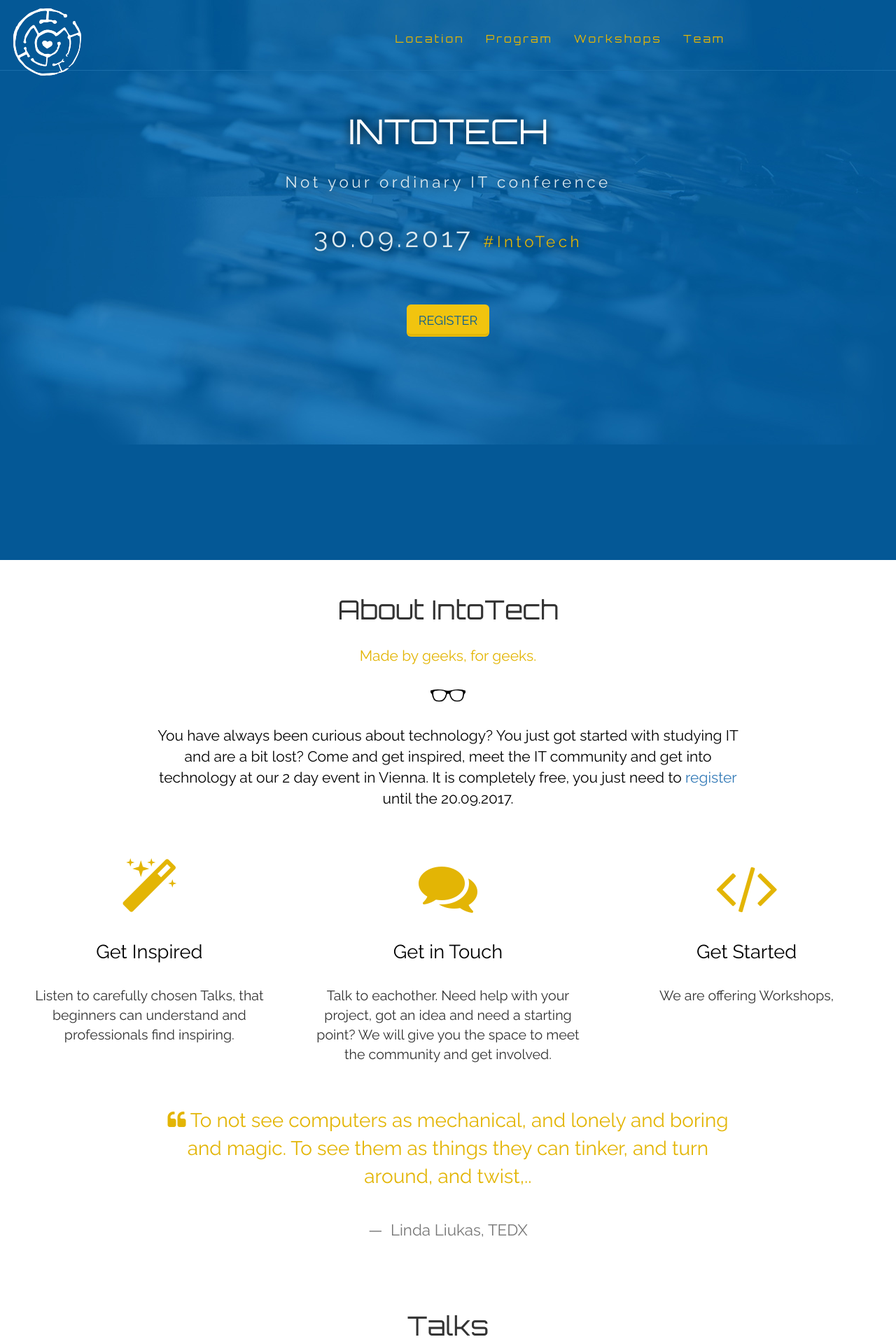
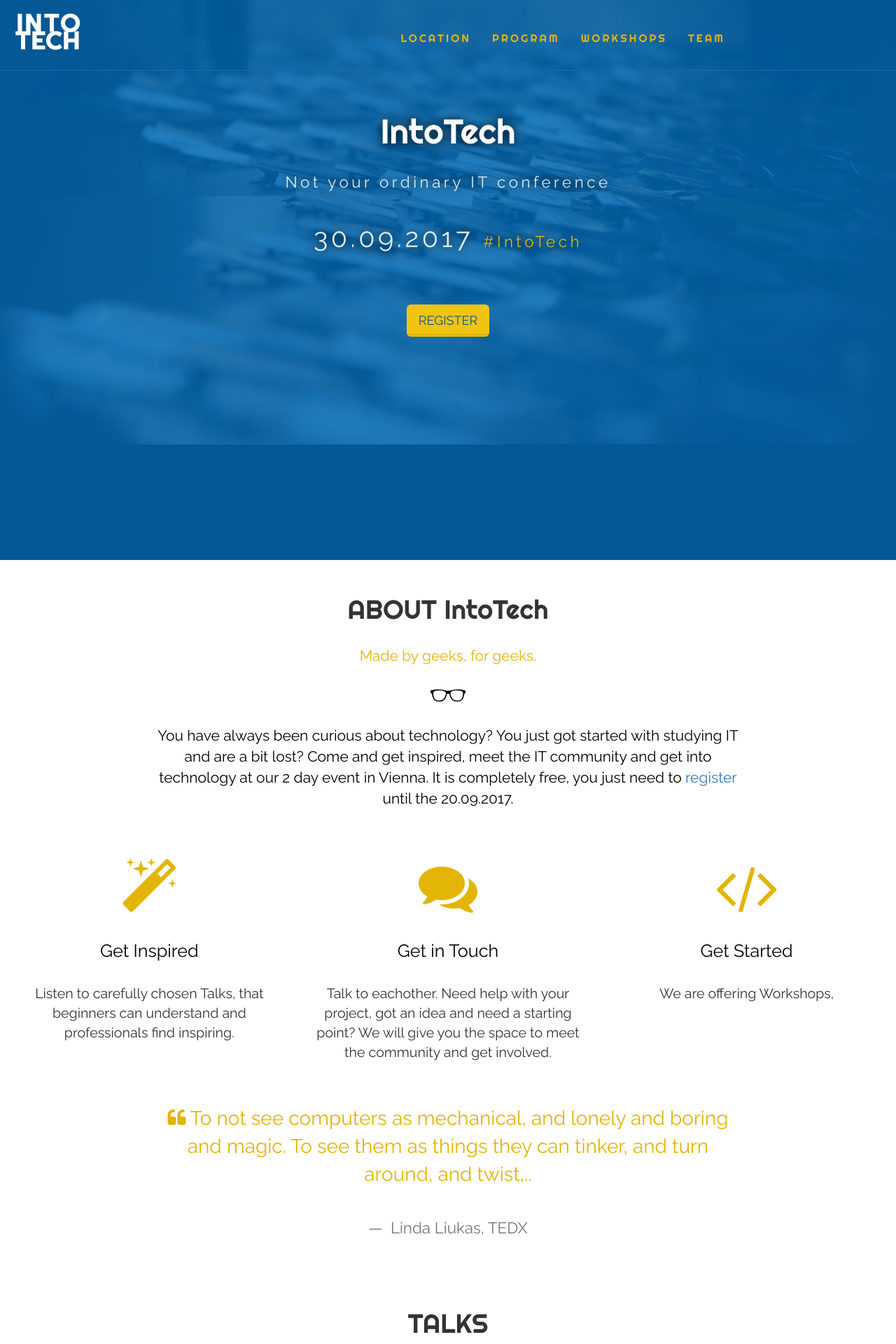
Before and after one commit to melaniebalaz/IntoTech-DBS, a PHP site: template src/View/IndexController/index.twig in a window 1280 px wide. Shown: the top 1920 px of the page at 70% size. Run offline with PHP 8.4, Linux system fonts and the light colour scheme; the template is opened without the code that fills it, so the values that code supplies are empty; some libraries are stand-ins or nearby versions.

Commit message:
font styles changes, logo change

```diff
--- a/htdocs/css/custom.css
+++ b/htdocs/css/custom.css
@@ -1,5 +1,5 @@
 body h1,h2,h3,h4{
-    font-family: 'Orbitron', sans-serif;
+    font-family: 'Righteous', cursive;
 }
 
 body {
@@ -56,11 +56,11 @@ blockquote {
 .text-bold {
     color:black;
     font-weight:500;
-    font-size:1.3em;
+    font-size:1.2em;
 }
 
 .intro-heading {
-    font-family: 'Orbitron', sans-serif;
+    font-family: 'Righteous', cursive;
     text-shadow: 0 0 15px #000000;
     font-size: 3.5em;
     line-height: 75px;
@@ -95,10 +95,7 @@ blockquote {
 }
 
 
-/**TEAM PAGE**/
-.team-info{
-    background: rgba(255,255,255, 0.8);
-}
+
 
 /**INPUT FORM**/
 
@@ -137,14 +134,14 @@ blockquote {
 
 
 .nav-text{
-    font-family: 'Orbitron', sans-serif;
+    font-family: 'Righteous', cursive;
     color:#E3B505;
     letter-spacing:0.2em;
     font-size: 1.1em;
 }
 
 .nav-text:hover {
-    color:#A6E1FA;
+    color:#CDCCC7;
 }
 
 
@@ -171,6 +168,9 @@ hr {
     background-attachment: fixed;
 }
 
+.intro-heading {
+    text-transform: none;
+}
 
 .team-bg {
     background:url("/img/stardust.png") repeat;
@@ -255,7 +255,12 @@ hr {
 
 /** TEAM-BG **/
 
+.team-info{
+    background: rgba(255,255,255, 0.8);
+}
+
 .section-lead-team{
+    font-family: 'Righteous', cursive;
     padding-top:60px;
     font-size:1.9em;
 }
@@ -269,6 +274,10 @@ hr {
 }
 
 .team-icons a:hover {
+    color:#A3C4BD;
+}
+
+.team-icons a {
     color:#E3B505;
 }
 
--- a/htdocs/js/custom.js
+++ b/htdocs/js/custom.js
@@ -40,7 +40,7 @@ function createAjaxCallForSignUp() {
     var jsonString = JSON.stringify(data);
 
     $.ajax({
-        url: '/signup.php',
+        url: '/register',
         type: 'post',
         dataType: 'json',
         success: function (data) {
--- a/src/View/IndexController/index.twig
+++ b/src/View/IndexController/index.twig
@@ -26,7 +26,7 @@
     <!-- If I want this info from the database I probably got a do a for each thing -->
     <div class="container-fluid about-bg text-center">
         <div class="container">
-            <h1 class="section-heading">About IntoTech</h1>
+            <h1 class="section-heading">ABOUT IntoTech</h1>
             <p class="lead section-lead">Made by geeks, for geeks.</p>
             <img src="/img/glasses.png" class="img-responsive center-block glasses-icon">
             <p class="section-paragraph text-bold">
@@ -92,7 +92,7 @@
     <!-- TALKS Section -->
     <div class="container-fluid speakers-bg text-center">
         <div class="container">
-            <h1 class="section-heading">Talks</h1>
+            <h1 class="section-heading">TALKS</h1>
             <p class="section-paragraph">
                 <span class="text-bold">
                     These are the people who will speak at one of our three stages. <br>
@@ -131,7 +131,7 @@
     <!-- Signup Section -->
     <div class="container-fluid signup-bg text-center" id="signup">
         <div class="container">
-            <h1 class="section-heading">Interested? Sign up now</h1>
+            <h1 class="section-heading">INTERESTED? SIGN UP NOW</h1>
             <p class="lead section-lead">
                 There are
                 <span class="text-white">
--- a/src/View/IndexController/team.twig
+++ b/src/View/IndexController/team.twig
@@ -15,7 +15,7 @@
             <div class="col-sm-5">
                 <img class="teamImg img-responsive" src="img/team01.png">
             </div>
-            <div class="col-sm-5 team-info">
+            <div class="col-sm-6 team-info">
                 <p class="lead section-lead-team">
                     Melanie Balaz
                 </p>
--- a/src/View/base.twig
+++ b/src/View/base.twig
@@ -21,8 +21,8 @@
 
     <!-- Google Font -->
     <link href="https://fonts.googleapis.com/css?family=Orbitron" rel="stylesheet">
+    <link href="https://fonts.googleapis.com/css?family=Righteous" rel="stylesheet">
     <link href="https://fonts.googleapis.com/css?family=Raleway" rel="stylesheet">
-    <link href="https://fonts.googleapis.com/css?family=Open+Sans" rel="stylesheet">
 
     <link rel="stylesheet" href="/font-awesome-4.7.0/css/font-awesome.min.css">
 
@@ -61,27 +61,27 @@
                     <li>
                         <a href="/location">
                             <p class="nav-text">
-                                Location
+                                LOCATION
                             </p>
                         </a>
                     </li>
                     <li>
                         <a href="/program">
                             <p class="nav-text">
-                                Program
+                                PROGRAM
                             </p>
                         </a>
                     </li>
                     <li>
                     <a href="/workshops">
                         <p class="nav-text">
-                            Workshops
+                            WORKSHOPS
                         </p></a>
                     </li>
                     <li>
                         <a href="/team">
                             <p class="nav-text">
-                                Team
+                                TEAM
                             </p>
                         </a>
                     </li>
```
Also changed, not shown: htdocs/img/logo.png.
